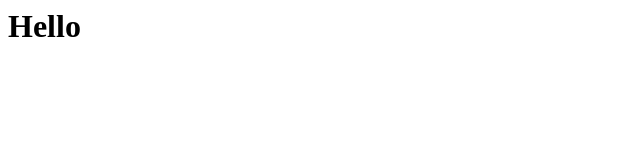
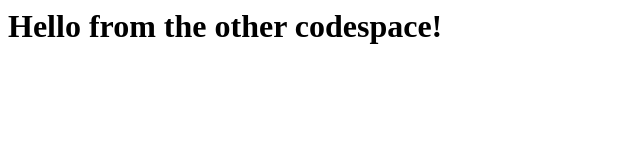
Before and after one commit to Ai-Labs-US/skills-code-with-codespaces, a plain HTML site: page index.html in a window 1280 px wide. Shown: the whole page, without its empty margins (0-640 px from the left). Drawn offline with Linux system fonts and the light colour scheme.

Commit message:
Adding hello from the codespace!

```diff
--- a/index.html
+++ b/index.html
@@ -1,3 +1,3 @@
 <html>
-  <h1>Hello</h1>
+  <h1>Hello from the other codespace!</h1>
 </html>
```
